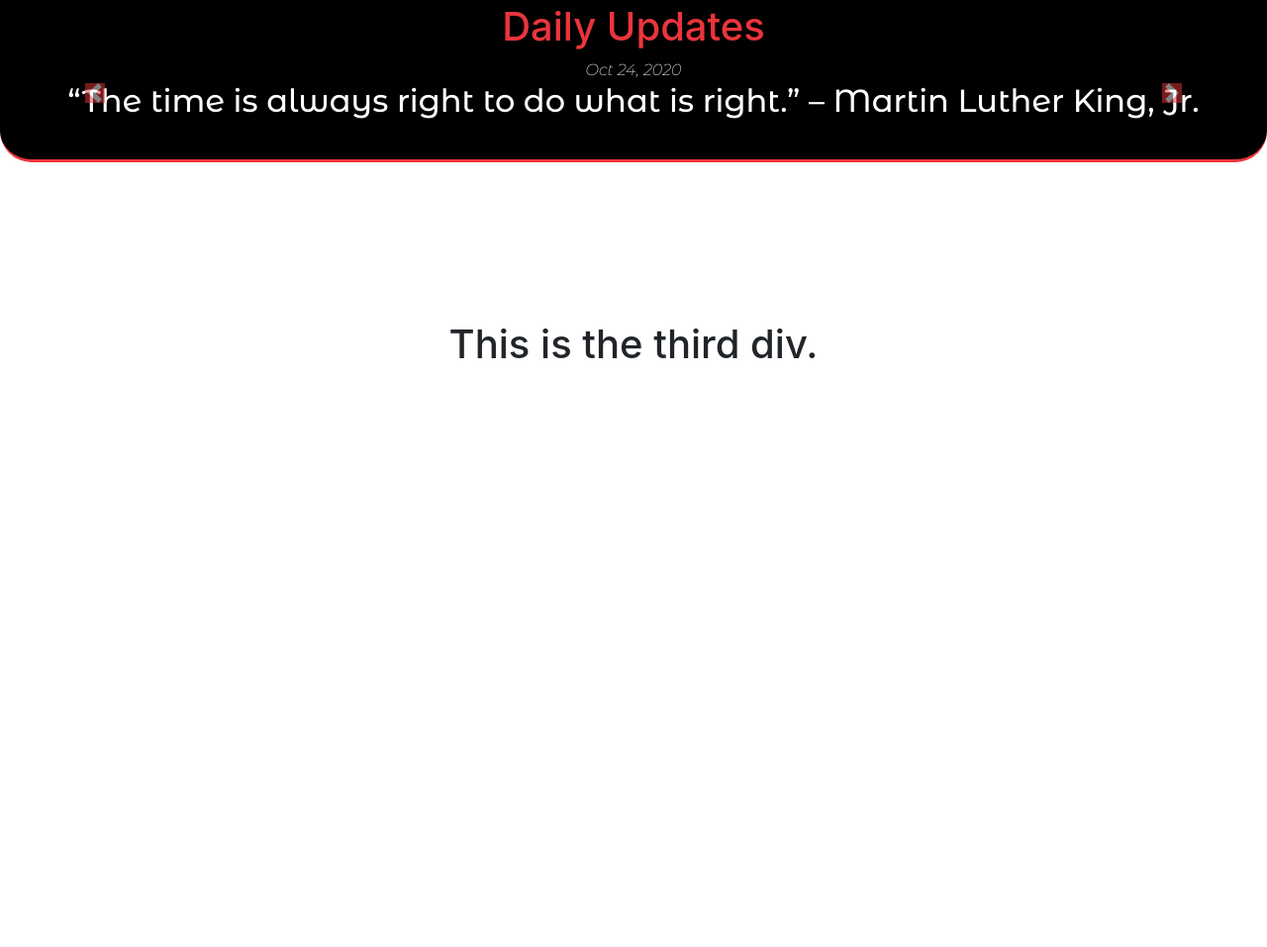
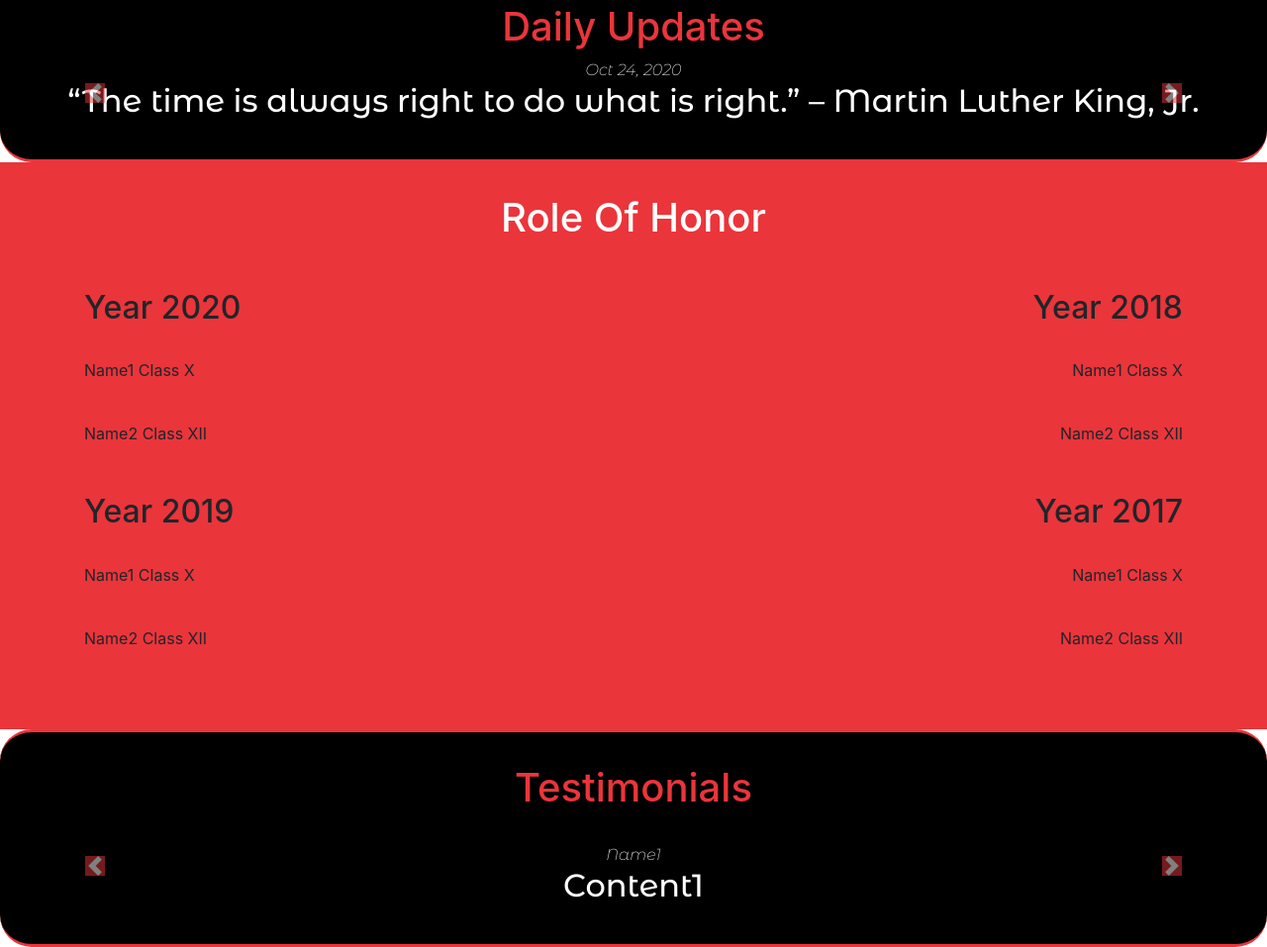
Before and after one commit to arnav-sachdeva/mwmhs-alpha, a plain HTML site: page index.html in a window 1280 px wide. Shown: the part 1134-2091 px from the top of the page at 99% size. Before the commit the page ends 1674 px from the top, so only its background shows below. Drawn offline with nearby package versions, Linux system fonts and the light colour scheme.

Commit message:
Left with last section first page

```diff
--- a/index.html
+++ b/index.html
@@ -24,6 +24,7 @@
 
 <body>
 
+<!-- First section containing top navbar and board with bg img-->
   <section class="first-section">
     <a href="#"><img class="logo" src="images/logo.gif" alt=""></a>
     <nav class="navbar navbar-expand-sm top-navbar">
@@ -45,8 +46,9 @@
         </li>
       </ul>
     </nav>
+    <div class="container-fluid">
       <div class="row">
-      <div class="col-lg-5 col-md-7 col-sm-8">
+        <div class="col-lg-6 col-md-7">
           <div class="board">
             <p class="board-affiliation">Affiliated to CBSE New Delhi</p>
             <h1 class="board-heading">Modernways Model <span class="board-heading-span">School</span></h1>
@@ -55,16 +57,15 @@
           </div>
         </div>
       </div>
-
+    </div>
   </section>
 
+<!-- Second section containing welcome and daily updates carousel -->
 <section class="second-section">
-
 <h1 class="welcome-heading">Welcome To Modern Ways!</h1>
-
     <div class="daily-updates">
       <h1 class="daily-updates-heading">Daily Updates</h1>
-      <div id="testimonial-carousel" class="carousel slide" data-ride="false">
+      <div id="daily-updates-carousel" class="carousel slide" data-ride="false">
         <div class="carousel-inner">
           <div class="carousel-item active container-fluid">
             <em class="daily-dates">Oct 24, 2020</em>
@@ -75,19 +76,84 @@
             <h2 class="daily-text">“Not only must we be good, but we must also be good for something.”</h2>
           </div>
         </div>
-        <a class="carousel-control-prev daily-updates-buttons-parent" href="#testimonial-carousel" role="button" data-slide="prev">
+        <a class="carousel-control-prev daily-updates-buttons-parent" href="#daily-updates-carousel" role="button" data-slide="prev">
           <span class="carousel-control-prev-icon daily-updates-buttons"></span>
         </a>
-        <a class="carousel-control-next daily-updates-buttons-parent" href="#testimonial-carousel" role="button" data-slide="next">
+        <a class="carousel-control-next daily-updates-buttons-parent" href="#daily-updates-carousel" role="button" data-slide="next">
           <span class="carousel-control-next-icon daily-updates-buttons"></span>
         </a>
       </div>
     </div>
   </section>
 
-  <div class="third-div">
-    <h1>This is the third div.</h1>
+<!-- Third section containing Results of 4 previous years -->
+<section class="third-section">
+  <div class="past-year-results">
+    <h1 class="results-heading">Role Of Honor</h1>
+    <div class="container">
+    <div class="row">
+      <div class="col-lg-6">
+      <div class="results-yearly-left">
+      <h2>Year 2020</h2>
+      <img src="" alt="">
+      <p>Name1 Class X</p>
+      <img src="" alt="">
+      <p>Name2 Class XII</p>
       </div>
+      <div class="results-yearly-left">
+      <h2>Year 2019</h2>
+      <img src="" alt="">
+      <p>Name1 Class X</p>
+      <img src="" alt="">
+      <p>Name2 Class XII</p>
+      </div>
+    </div>
+  <div class="col-lg-6">
+    <div class="results-yearly-right">
+    <h2>Year 2018</h2>
+    <img src="" alt="">
+    <p>Name1 Class X</p>
+    <img src="" alt="">
+    <p>Name2 Class XII</p>
+    </div>
+    <div class="results-yearly-right">
+    <h2>Year 2017</h2>
+    <img src="" alt="">
+    <p>Name1 Class X</p>
+    <img src="" alt="">
+    <p>Name2 Class XII</p>
+    </div>
+    </div>
+  </div>
+ </div>
+</div>
+</section>
+
+<section class="fourth-section">
+    <div class="testimonials">
+      <h1 class="testimonials-heading">Testimonials</h1>
+      <div id="testimonial-carousel" class="carousel slide" data-ride="false">
+        <div class="carousel-inner">
+          <div class="carousel-item active container-fluid">
+            <img src="" alt="">
+            <em class="testimonial-name">Name1</em>
+            <h2 class="testimonial-content">Content1</h2>
+          </div>
+          <div class="carousel-item container-fluid">
+            <img src="" alt="">
+            <em class="testimonial-name">Name2</em>
+            <h2 class="testimonial-content">Content2</h2>
+          </div>
+        </div>
+        <a class="carousel-control-prev daily-updates-buttons-parent" href="#testimonial-carousel" role="button" data-slide="prev">
+          <span class="carousel-control-prev-icon daily-updates-buttons"></span>
+        </a>
+        <a class="carousel-control-next testimonial-buttons-parent" href="#testimonial-carousel" role="button" data-slide="next">
+          <span class="carousel-control-next-icon testimonial-buttons"></span>
+        </a>
+      </div>
+    </div>
+  </section>
 
 
 </body>
--- a/styles.css
+++ b/styles.css
@@ -155,8 +155,70 @@ margin-top: 0.5rem;
   background-color: #EA353B;
 }
 
-.third-div{
-  padding-top: 10rem;
-  padding-bottom: 10rem;
+/* THIRD SECTION */
+.third-section{
+  padding-top: 2rem;
+  padding-bottom: 2rem;
+  background-color: #EA353B;
+}
+
+.results-heading{
+  display: flex;
+  flex-direction: column;
+  justify-content: center;
   text-align: center;
+  margin-bottom: 3rem;
+  color: white;
 }
+
+.results-yearly-right{
+  text-align: right;
+  padding-bottom: 2rem;
+}
+
+.results-yearly-left{
+  padding-bottom: 2rem;
+}
+
+/* FOURTH SECTION */
+.testimonials{
+  padding-top: 2rem;
+  padding-bottom: 2rem;
+  border-radius: 2rem;
+  border-color: #EA353B;
+  border-style: solid;
+  border-left: none;
+  border-right: none;
+  background-color: rgba(0, 0, 0, 1);
+}
+
+.testimonials-heading{
+  display: flex;
+  flex-direction: column;
+  justify-content: center;
+  text-align: center;
+  color: #EA353B;
+}
+
+.testimonial-name{
+  display: flex;
+  flex-direction: column;
+  justify-content: center;
+  text-align: center;
+  font-family: 'Montserrat Alternates', sans-serif;
+  color: white;
+}
+
+.testimonial-content {
+  font-size: 2rem;
+  display: flex;
+  flex-direction: column;
+  justify-content: center;
+  text-align: center;
+  font-family: 'Montserrat Alternates', sans-serif;
+  color: white;
+}
+
+.testimonial-buttons{
+  background-color: #EA353B;
+}
```
Lines whose indentation alone changed are shown as unchanged.
